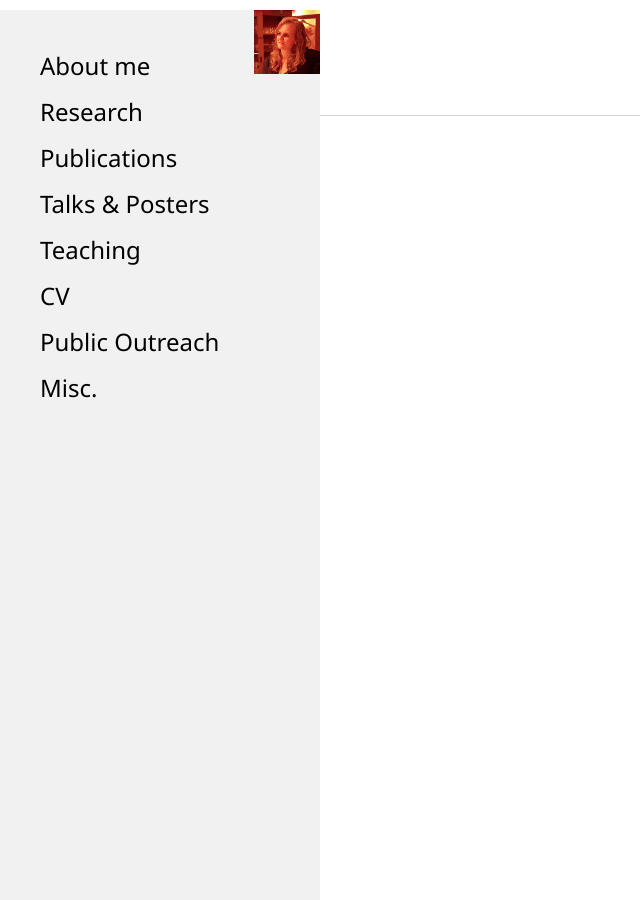
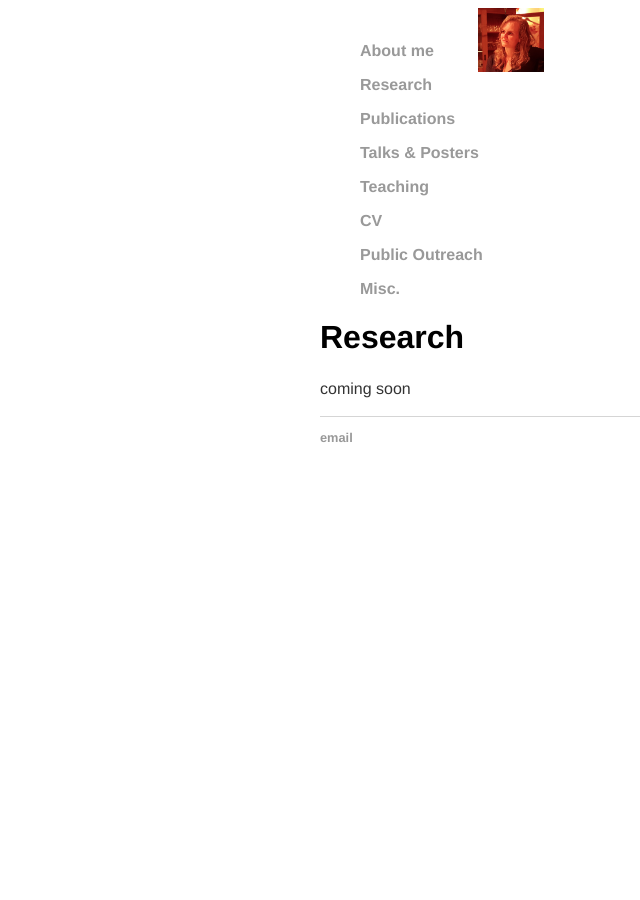
Before and after one commit to marieke-woensdregt/marieke-woensdregt.github.io, a Jekyll site: the page built from research/index.html, in a window 1280 px wide. Shown: the whole page, without its empty margins (0-640 px from the left). Built offline with Jekyll 4.4.1, drawn with Linux system fonts in a browser that asks for light colours.

Commit message:
Update default.html

```diff
--- a/_layouts/default.html
+++ b/_layouts/default.html
@@ -5,11 +5,6 @@
 			<!-- link to main stylesheet -->
 			<link rel="stylesheet" type="text/css" href="/css/main.css">
 		</head>
-
-
-		<title>W3.CSS</title>
-		<meta name="viewport" content="width=device-width, initial-scale=1">
-		<link rel="stylesheet" href="https://www.w3schools.com/w3css/4/w3.css">
 
 		<!-- Sidebar -->
 		<div class="w3-sidebar w3-light-grey w3-bar-block" style="width:25%">
```
